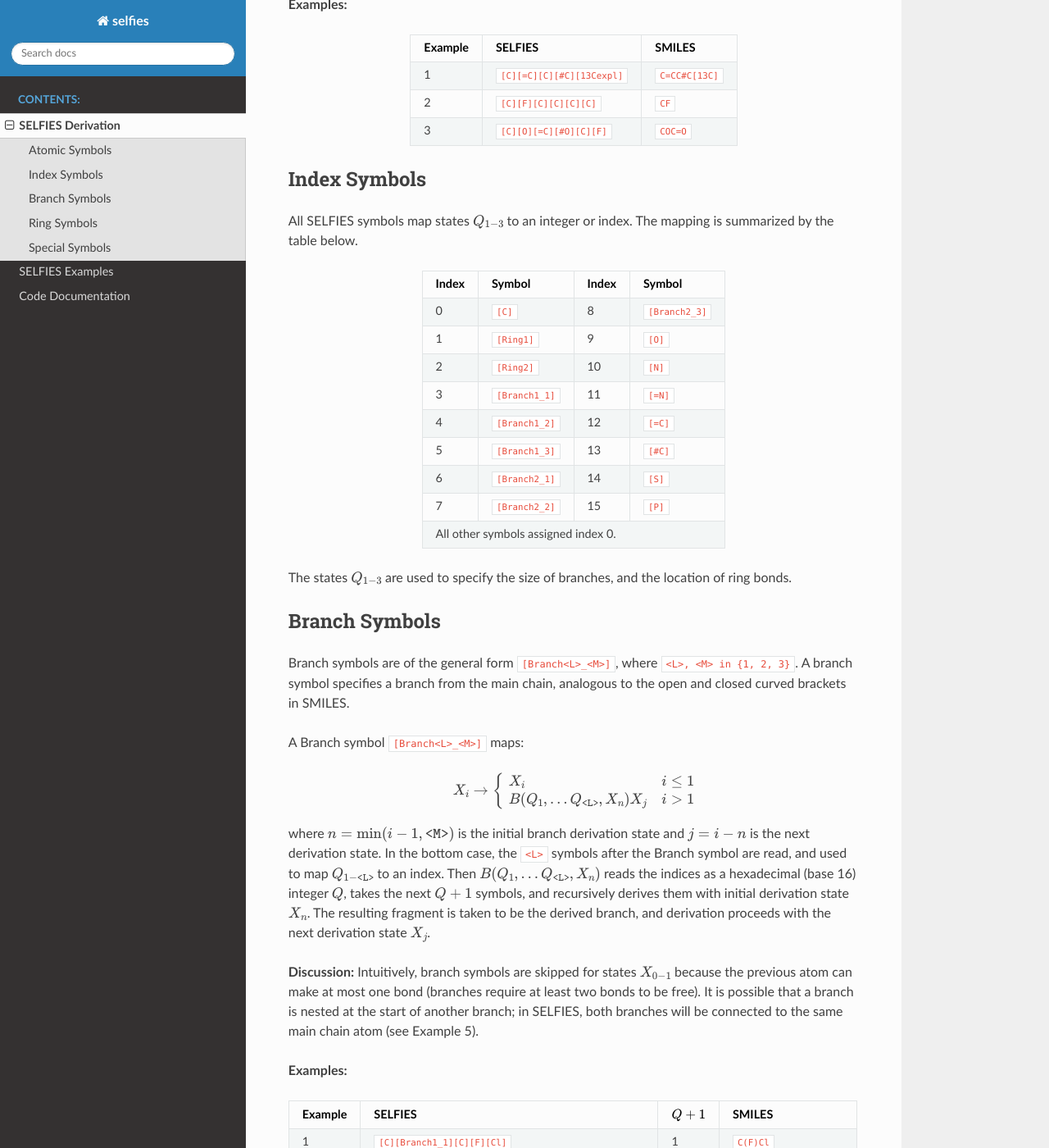
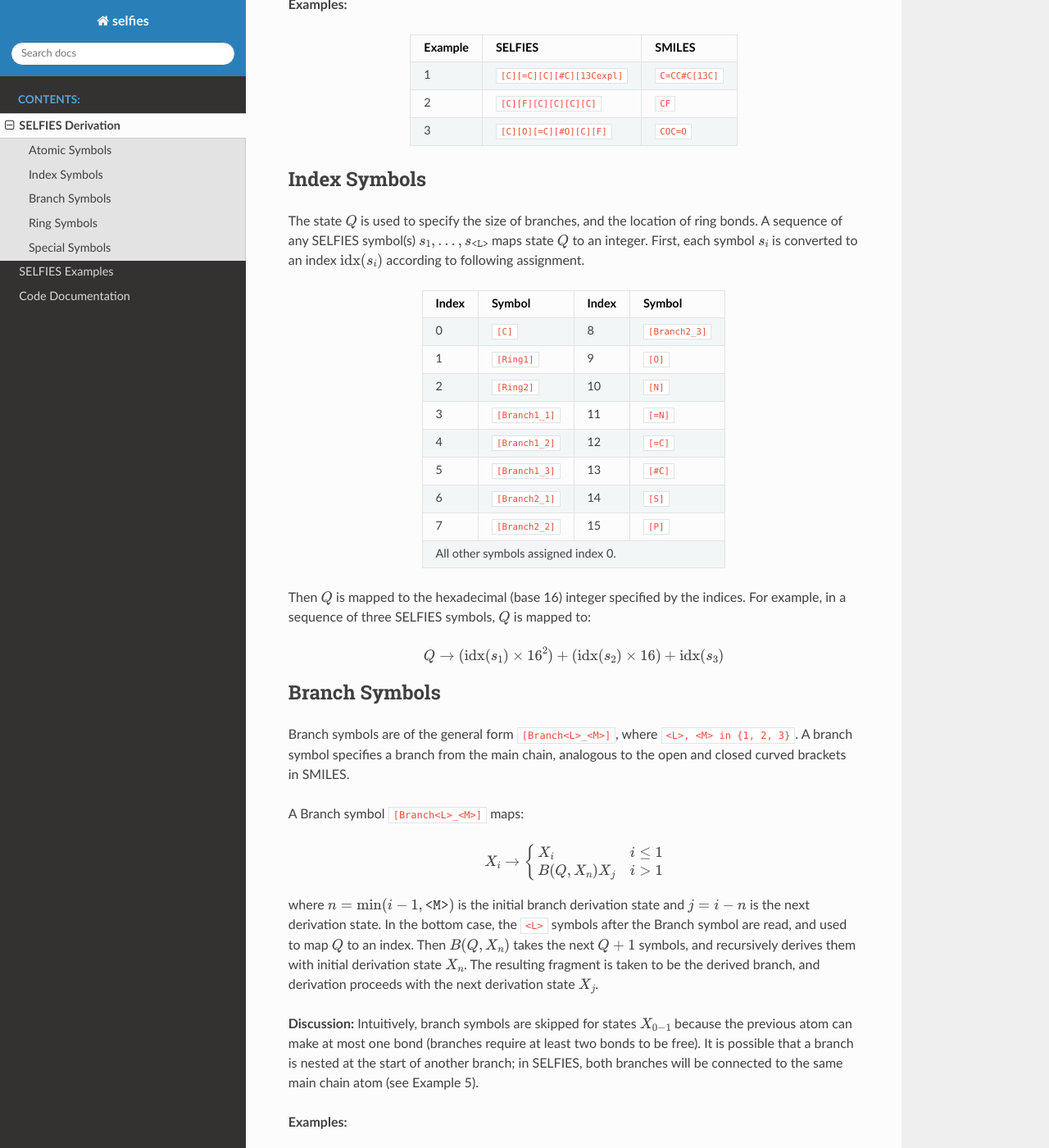
Before and after one commit to aspuru-guzik-group/selfies, a Sphinx documentation site: the page built from docs/source/tutorial.rst, in a window 1280 px wide and 1400 px high, scrolled down 1124 px. Shown: the whole window at 82% size. Built offline with Sphinx 7.4.7 and the Read the Docs theme 2.0.0, drawn with Linux system fonts in a browser that asks for light colours; some of the changed text lies outside the part shown.

Commit message:
Update tutorial.rst

```diff
--- a/docs/source/tutorial.rst
+++ b/docs/source/tutorial.rst
@@ -6,7 +6,7 @@ from a SELFIES. The SELFIES grammar has non-terminal symbols or states
 
 .. math::
 
-    X_0, \ldots, X_7, Q_1, Q_2, Q_3
+    X_0, \ldots, X_7, Q
 
 Derivation starts with state :math:`X_0`. The SELFIES is read symbol-by-symbol,
 with each symbol specifying a grammar rule. SELFIES derivation terminates
@@ -84,8 +84,11 @@ constraints are violated.
 Index Symbols
 #############
 
-All SELFIES symbols map states :math:`Q_{1-3}` to
-an integer or index. The mapping is summarized by the table below.
+The state :math:`Q` is used to specify the size of branches,
+and the location of ring bonds. A sequence of any SELFIES symbol(s)
+:math:`s_1, \ldots, s_{\texttt{<L>}}` maps state :math:`Q` to an integer.
+First, each symbol :math:`s_i` is converted to an index :math:`\text{idx}(s_i)`
+according to following assignment.
 
 .. table::
     :align: center
@@ -112,8 +115,14 @@ an integer or index. The mapping is summarized by the table below.
     | All other symbols assigned index 0.               |
     +-------+-----------------+-------+-----------------+
 
-The states :math:`Q_{1-3}` are used to specify the size of branches,
-and the location of ring bonds.
+Then :math:`Q` is mapped to the hexadecimal (base 16) integer specified
+by the indices. For example, in a sequence of three SELFIES symbols,
+:math:`Q` is mapped to:
+
+.. math::
+
+    Q \to (\text{idx}(s_1) \times 16^2) + (\text{idx}(s_2) \times 16) + \text{idx}(s_3)
+
 
 Branch Symbols
 ##############
@@ -128,19 +137,17 @@ A Branch symbol ``[Branch<L>_<M>]`` maps:
 
     X_i \to \begin{cases}
         X_i & i \leq 1 \\
-        B(Q_1, \ldots Q_{\texttt{<L>}}, X_{n})X_j & i > 1
+        B(Q, X_{n})X_j & i > 1
     \end{cases}
 
 where :math:`n = \min(i - 1, \texttt{<M>})` is the initial branch
 derivation state and :math:`j = i - n` is the next derivation state. In the
 bottom case, the ``<L>`` symbols after the Branch symbol are read,
-and used to map :math:`Q_{1-\texttt{<L>}}` to an index. Then
-:math:`B(Q_1, \ldots Q_{\texttt{<L>}}, X_{n})` reads the
-indices as a hexadecimal (base 16) integer :math:`Q`, takes the
-next :math:`Q + 1` symbols, and recursively derives them with initial
-derivation state :math:`X_{n}`. The resulting fragment is taken to be
-the derived branch, and derivation proceeds with the next
-derivation state :math:`X_j`.
+and used to map :math:`Q` to an index. Then
+:math:`B(Q, X_{n})` takes the next :math:`Q + 1` symbols, and recursively
+derives them with initial derivation state :math:`X_{n}`. The resulting
+fragment is taken to be the derived branch, and derivation proceeds
+with the next derivation state :math:`X_j`.
 
 **Discussion:**  Intuitively, branch symbols are skipped for states
 :math:`X_{0-1}` because the previous atom can make at most one bond
@@ -187,13 +194,11 @@ A Ring symbol ``[Ring<L>]`` maps:
 
     X_i \to \begin{cases}
         X_i & i = 0 \\
-        R(Q_1, \ldots Q_{\texttt{<L>}})X_i & i \neq 0
+        R(Q)X_i & i \neq 0
     \end{cases}
 
 Identical to branch derivation, the ``<L>`` symbols after the Ring symbol are read,
-and used to map :math:`Q_{1-\texttt{<L>}}` to an index. Then
-:math:`R(Q_1, \ldots Q_{\texttt{<L>}})` reads the
-indices as a hexadecimal (base 16) integer :math:`Q`, and connects the current
+and used to map :math:`Q` to an index. Then :math:`R(Q)` connects the current
 atom to the :math:`(Q + 1)`-th preceding atom through a single bond.
 More specifically, the "current" atom is the most recently derived atom,
 excluding atoms derived in branches (see Example 5 below); and the ":math:`(Q + 1)`-th
@@ -253,17 +258,19 @@ Special Symbols
 
 The following are symbols that have a special meaning for SELFIES:
 
-+---------------+----------------------------------------------------------------------------------------------+
-| Character     | Description                                                                                  |
-+===============+==============================================================================================+
-| ``[epsilon]`` | The ``[epsilon]`` symbol maps :math:`X_0 \to X_0` and :math:`X_i \to \epsilon` (the empty    |
-|               | string) for all :math:`i \geq 1`.                                                            |
-+---------------+----------------------------------------------------------------------------------------------+
-| ``[nop]``     | The nop (no operation) symbol is always ignored and skipped over by :func:`selfies.decoder`. |
-|               |                                                                                              |
-|               | Thus, it can be used as a padding symbol for SELFIES.                                        |
-+---------------+----------------------------------------------------------------------------------------------+
-| ``.``         | The dot symbol is used to indicate disconnected or ionic compounds, similar to how it is     |
-|               |                                                                                              |
-|               | used in SMILES.                                                                              |
-+---------------+----------------------------------------------------------------------------------------------+
+.. _no operation: https://en.wikipedia.org/wiki/NOP_(code)
+
++---------------+-------------------------------------------------------------------------------------------------+
+| Character     | Description                                                                                     |
++===============+=================================================================================================+
+| ``[epsilon]`` | The ``[epsilon]`` symbol maps :math:`X_0 \to X_0` and :math:`X_i \to \epsilon` (the empty       |
+|               | string) for all :math:`i \geq 1`.                                                               |
++---------------+-------------------------------------------------------------------------------------------------+
+| ``[nop]``     | The nop (`no operation`_) symbol is always ignored and skipped over by :func:`selfies.decoder`. |
+|               |                                                                                                 |
+|               | Thus, it can be used as a padding symbol for SELFIES.                                           |
++---------------+-------------------------------------------------------------------------------------------------+
+| ``.``         | The dot symbol is used to indicate disconnected or ionic compounds, similar to how it is        |
+|               |                                                                                                 |
+|               | used in SMILES.                                                                                 |
++---------------+-------------------------------------------------------------------------------------------------+
```
